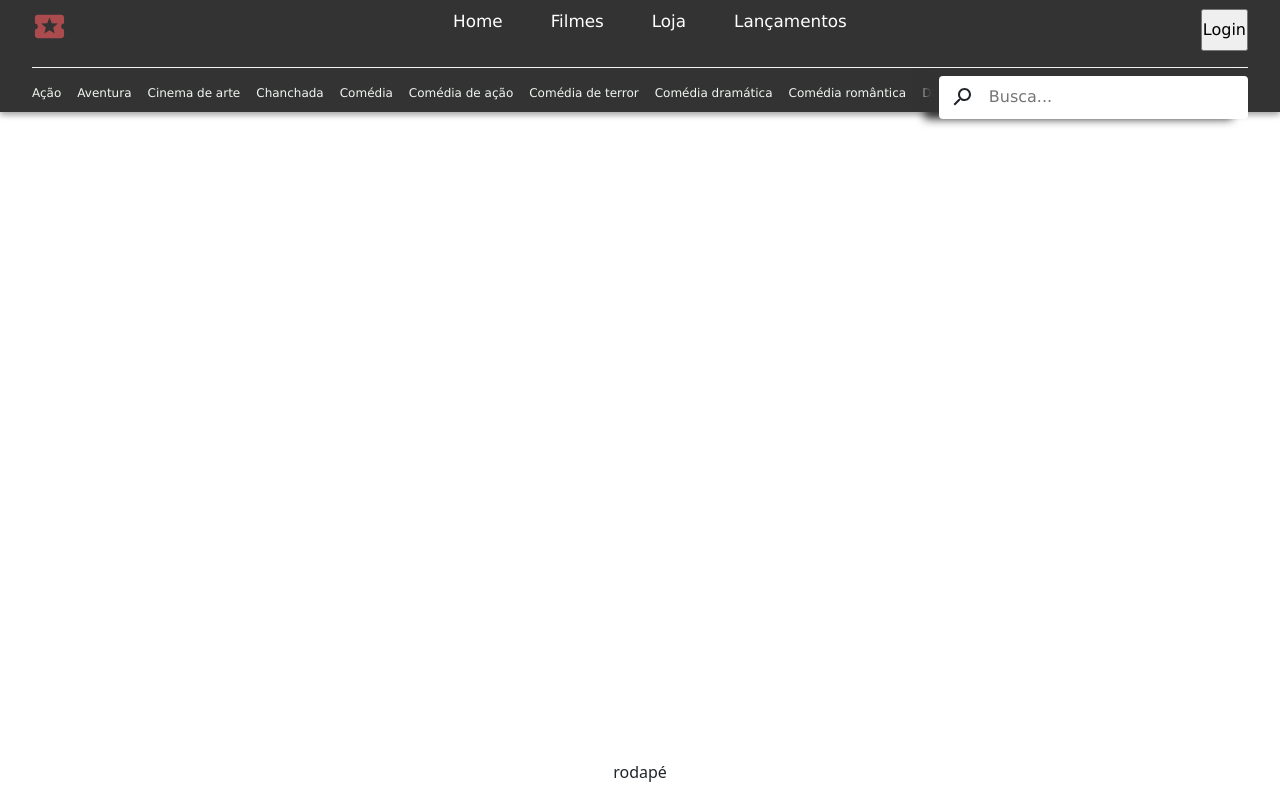
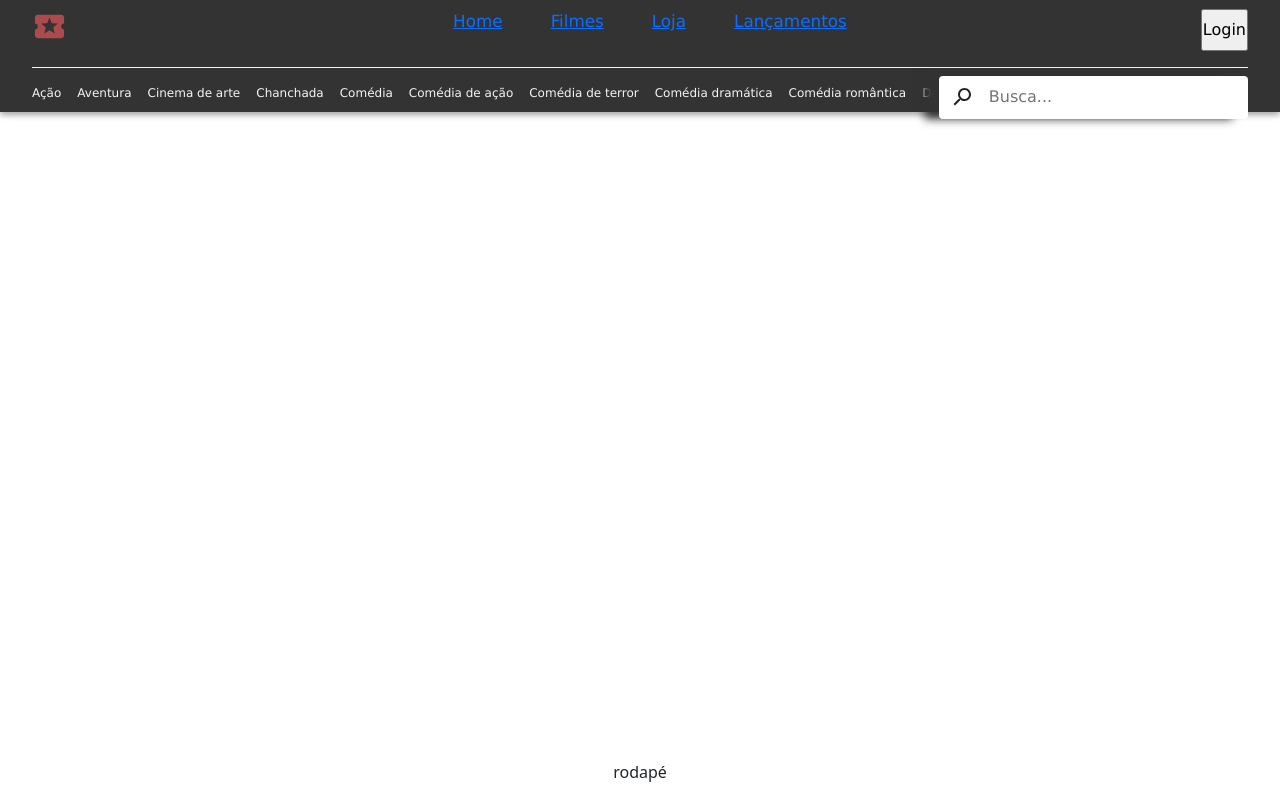
Before and after one commit to plfmoura/SquadProject-primeFilmes, a React (Vite) app: page /filmes in a window 1280 px wide. Built offline with nearby package versions, Linux system fonts and the light colour scheme.

Commit message:
add(navBar)nav link to route address

```diff
--- a/src/components/NavBar/index.jsx
+++ b/src/components/NavBar/index.jsx
@@ -1,6 +1,7 @@
 import { Search } from '@mui/icons-material'
 import LocalActivityIcon from '@mui/icons-material/LocalActivity';
 import React from 'react'
+import { NavLink } from 'react-router-dom';
 import style from './navBar.module.css'
 
 const filmes = ["Ação",
@@ -36,10 +37,10 @@ export default function NavBar() {
       <div className={style.firstContent}>
         <LocalActivityIcon fontSize='large' className={style.ticketLogo}/>
         <ul className={style.menuNavigation}>
-          <li className="menuItem">Home</li>
-          <li className="menuItem">Filmes</li>
-          <li className="menuItem">Loja</li>
-          <li className="menuItem">Lançamentos</li>
+          <li className="menuItem"><NavLink to="/"end>Home</NavLink></li>
+          <li className="menuItem"><NavLink to="/filmes" end>Filmes</NavLink></li>
+          <li className="menuItem"><NavLink to="/loja" end>Loja</NavLink></li>
+          <li className="menuItem"><NavLink to="/lancamentos" end>Lançamentos</NavLink></li>
         </ul>
         <input type="button" value="Login" />
       </div>
--- a/src/routes/Home/Home.jsx
+++ b/src/routes/Home/Home.jsx
@@ -20,11 +20,11 @@ export default function Home() {
 
   return (
     <>
-    {
+    {/* {
       movies.get((item) => console.log(item[1].img))
       // <HomeCarrousel />
 
-    }
+    } */}
       <div className={style.popularArea}>
         <HomeCardPrincipal />
         <HomeCardPrincipal />
```
